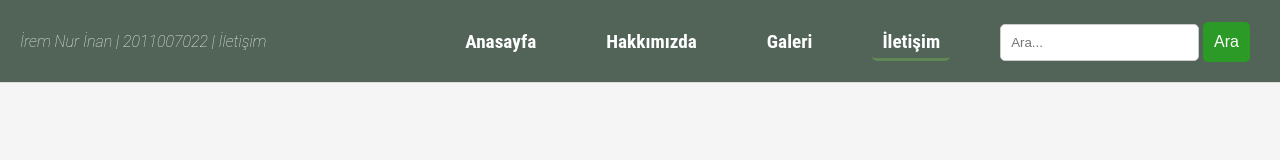
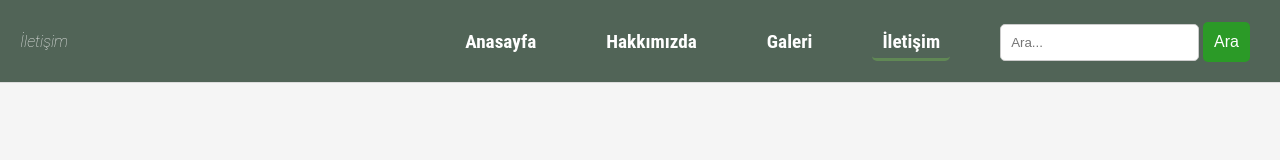
Before and after one commit to harunkabaca/hotel-webdesign, a website: page iletisim.html in a window 1280 px wide. Shown: the top 160 px of the page. Drawn offline with Linux system fonts and the light colour scheme.

Commit message:
Update iletisim.html

```diff
--- a/iletisim.html
+++ b/iletisim.html
@@ -3,13 +3,13 @@
 <head>
     <meta charset="UTF-8">
     <meta name="viewport" content="width=device-width, initial-scale=1.0">
-    <title>Irem Nur Inan | 2011007022 | İletişim</title>
+    <title>İletişim</title>
     <link rel="stylesheet" href="styles/style.css">
 </head>
 
 <body>
     <header>
-        <h1>İrem Nur İnan | 2011007022 | İletişim</h1>
+        <h1>İletişim</h1>
         <nav>
             <ul>
                 <li><a href="index.html" >Anasayfa</a></li>
```
